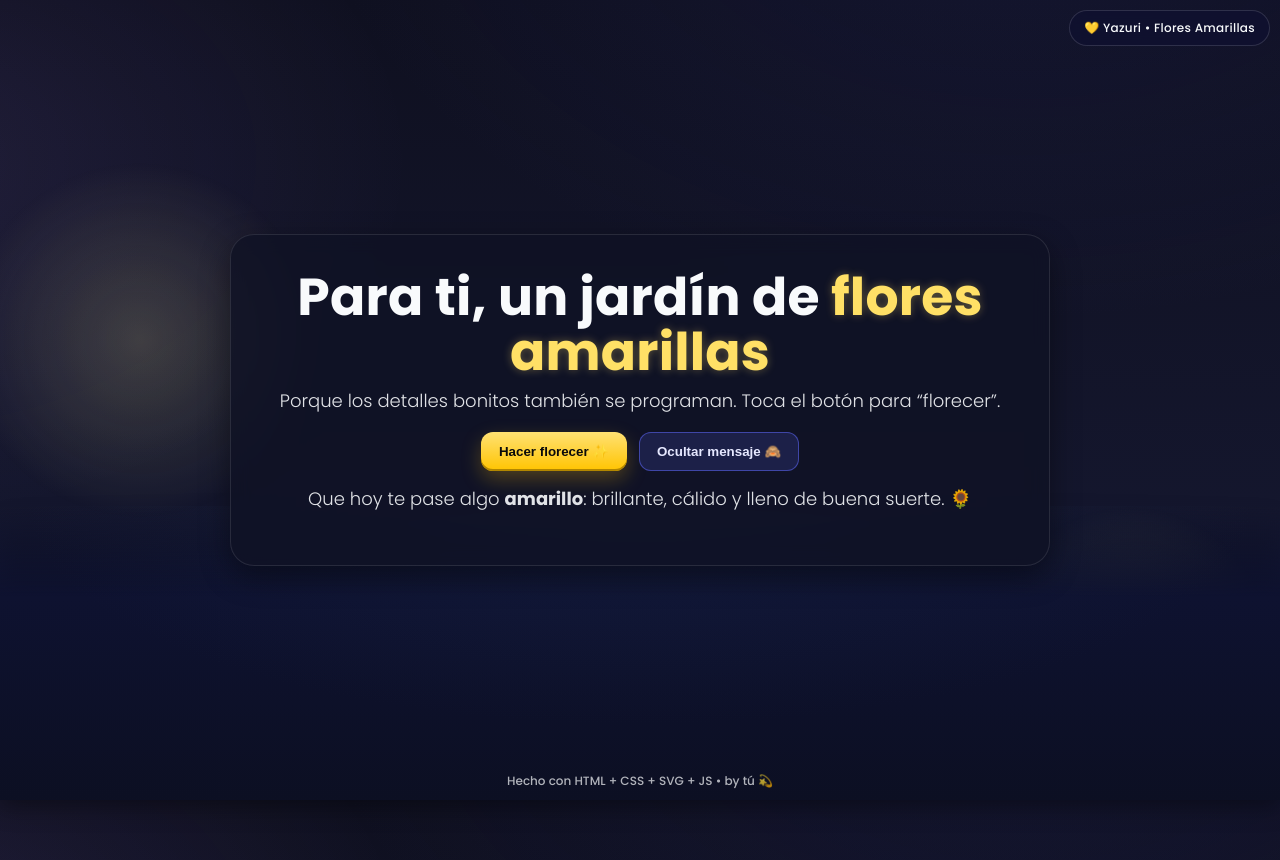
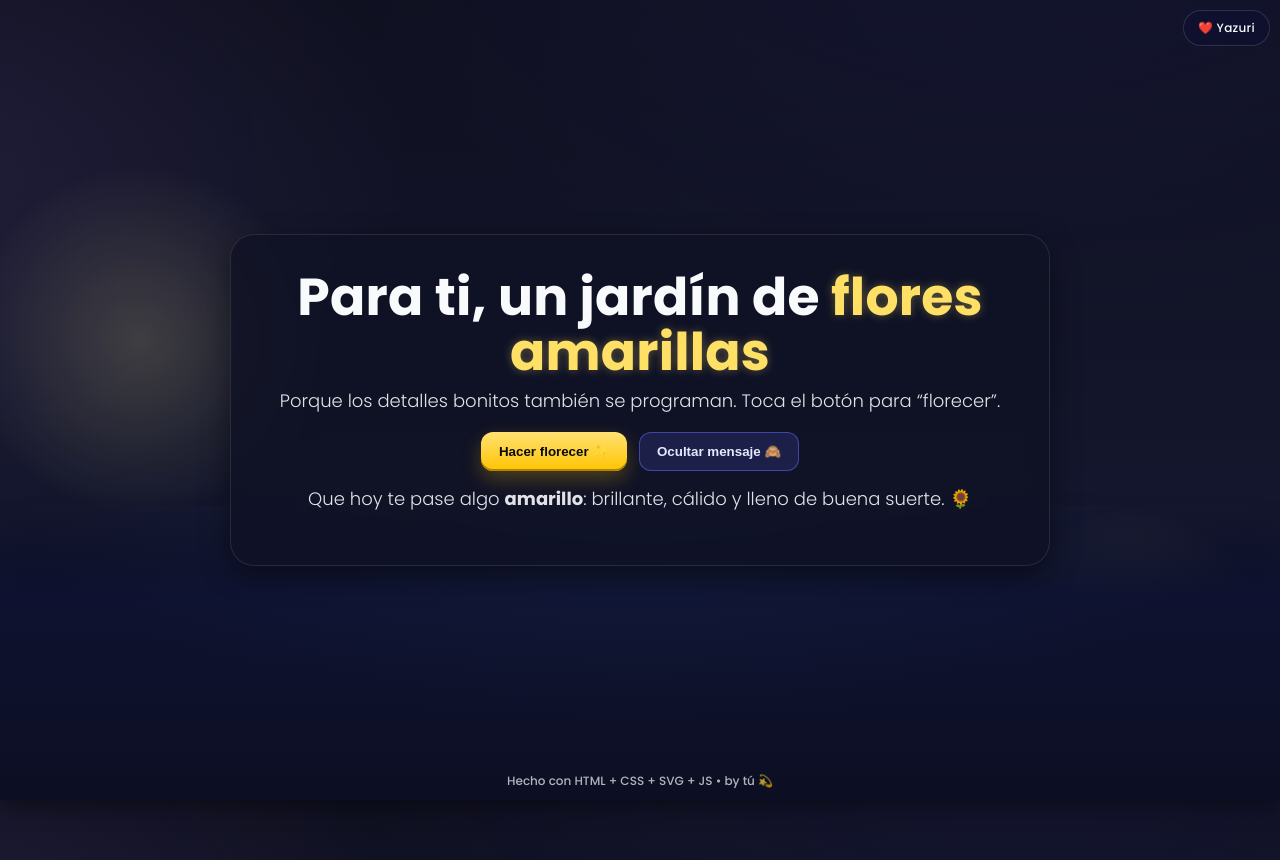
Before and after one commit to Zaleo3/FloresAmarillas, a plain HTML site: page index.html in a window 1280 px wide. Shown: the top 860 px of the page. Drawn offline with Linux system fonts and the light colour scheme.

Commit message:
Change ribbon text from

```diff
--- a/index.html
+++ b/index.html
@@ -111,7 +111,7 @@
 <body>
   <div class="wrap">
     <div class="glow" aria-hidden="true"></div>
-    <div class="ribbon">💛 Yazuri • Flores Amarillas</div>
+    <div class="ribbon">❤️ Yazuri</div>
 
     <div class="card" id="card">
       <h1>Para ti, un jardín de <span style="color:#ffe066;text-shadow:0 0 10px #ffe06655">flores amarillas</span></h1>
```
